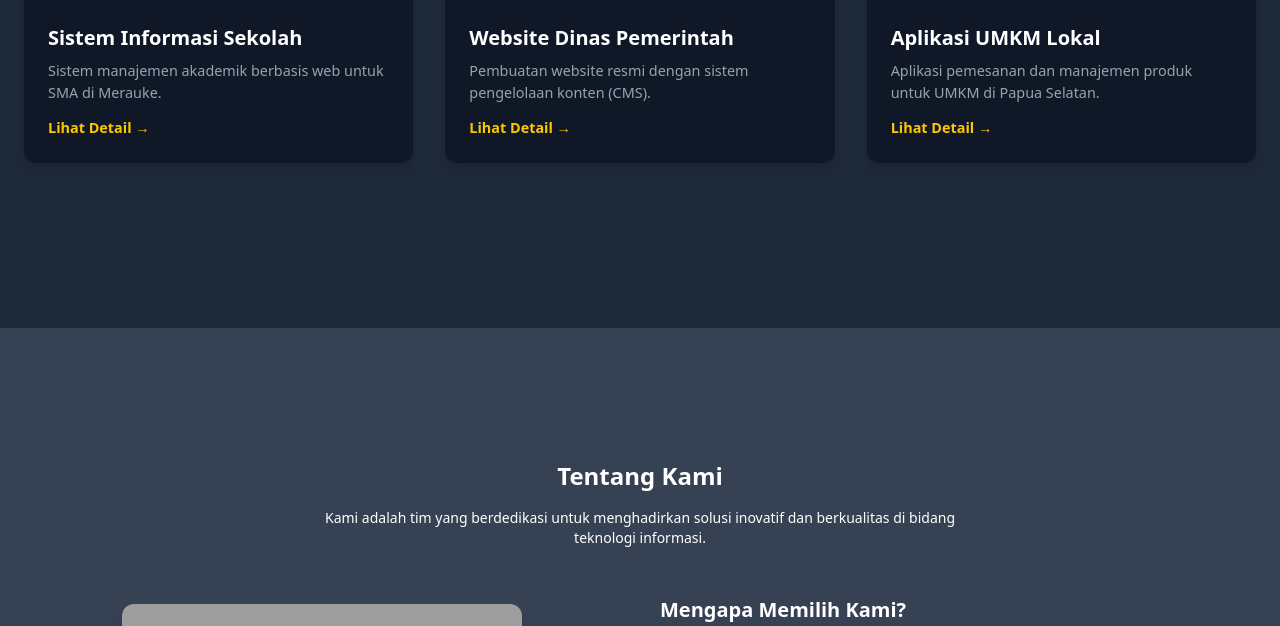
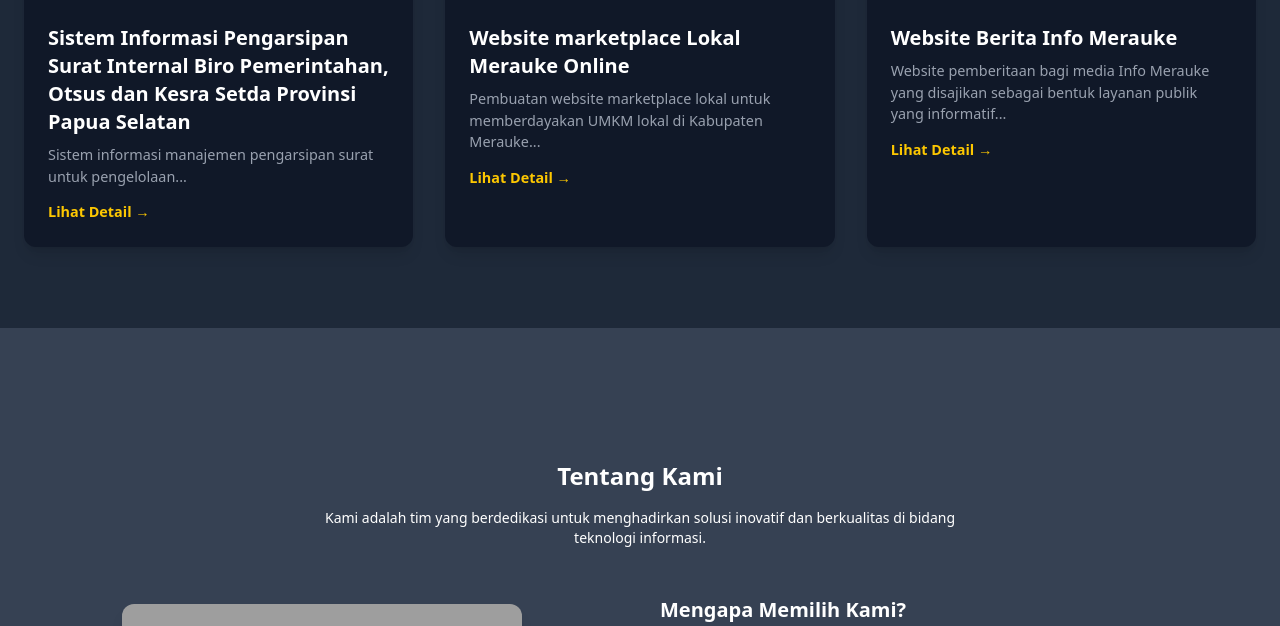
Before and after one commit to adiprsty119/pt-tomma-app, a Flask app: page /index/ in a window 1280 px wide. Shown: the part 2072-2698 px from the top of the page. Run offline with Flask 3, Linux system fonts and the light colour scheme; style sheets or scripts are compiled from the project's sources; some libraries are stand-ins or nearby versions; grey boxes are pictures that could not be loaded.

Commit message:
Modified index.html

```diff
--- a/app/templates/index.html
+++ b/app/templates/index.html
@@ -329,9 +329,13 @@
               class="w-full h-56 object-cover"
             />
             <div class="p-6">
-              <h3 class="text-xl font-bold mb-2">Sistem Informasi Sekolah</h3>
+              <h3 class="text-xl font-bold mb-2">
+                Sistem Informasi Pengarsipan Surat Internal Biro Pemerintahan,
+                Otsus dan Kesra Setda Provinsi Papua Selatan
+              </h3>
               <p class="text-gray-400 text-[0.9rem] mb-3">
-                Sistem manajemen akademik berbasis web untuk SMA di Merauke.
+                Sistem informasi manajemen pengarsipan surat untuk
+                pengelolaan...
               </p>
               <a
                 href="#"
@@ -351,9 +355,12 @@
               class="w-full h-56 object-cover"
             />
             <div class="p-6">
-              <h3 class="text-xl font-bold mb-2">Website Dinas Pemerintah</h3>
+              <h3 class="text-xl font-bold mb-2">
+                Website marketplace Lokal Merauke Online
+              </h3>
               <p class="text-gray-400 text-[0.9rem] mb-3">
-                Pembuatan website resmi dengan sistem pengelolaan konten (CMS).
+                Pembuatan website marketplace lokal untuk memberdayakan UMKM
+                lokal di Kabupaten Merauke...
               </p>
               <a
                 href="#"
@@ -373,10 +380,12 @@
               class="w-full h-56 object-cover"
             />
             <div class="p-6">
-              <h3 class="text-xl font-bold mb-2">Aplikasi UMKM Lokal</h3>
+              <h3 class="text-xl font-bold mb-2">
+                Website Berita Info Merauke
+              </h3>
               <p class="text-gray-400 text-[0.9rem] mb-3">
-                Aplikasi pemesanan dan manajemen produk untuk UMKM di Papua
-                Selatan.
+                Website pemberitaan bagi media Info Merauke yang disajikan
+                sebagai bentuk layanan publik yang informatif...
               </p>
               <a
                 href="#"
@@ -500,7 +509,7 @@
               >
                 <i class="fab fa-linkedin"></i>
               </a>
-              <a href="mailto:email@example.com" class="hover:text-yellow-400">
+              <a href="rizkypattiasina@gmail.com" class="hover:text-yellow-400">
                 <i class="fas fa-envelope"></i>
               </a>
             </div>
@@ -539,7 +548,7 @@
               >
                 <i class="fab fa-linkedin"></i>
               </a>
-              <a href="mailto:raka@example.com" class="hover:text-yellow-400">
+              <a href="adip98816@gmail.com" class="hover:text-yellow-400">
                 <i class="fas fa-envelope"></i>
               </a>
             </div>
@@ -853,6 +862,7 @@
 
         // Transparent header on scroll
         $(window).on("scroll", function () {
+          console.log("Scroll posisi:", window.scrollY); // DEBUG
           const header = document.getElementById("main-header");
           if (window.scrollY > 10) {
             header.classList.remove("bg-opacity-100");
@@ -862,19 +872,6 @@
             header.classList.add("bg-opacity-100");
           }
         });
-
-        // Auto-dismiss flash messages
-        const alerts = document.querySelectorAll(".alert");
-        alerts.forEach((alert) => {
-          setTimeout(() => {
-            alert.style.transition = "opacity 0.5s ease, transform 0.5s ease";
-            alert.style.opacity = "0";
-            alert.style.transform = "translateY(-10px)";
-            setTimeout(() => {
-              alert.remove();
-            }, 1500);
-          }, 3000);
-        });
       });
     </script>
   </body>
```
